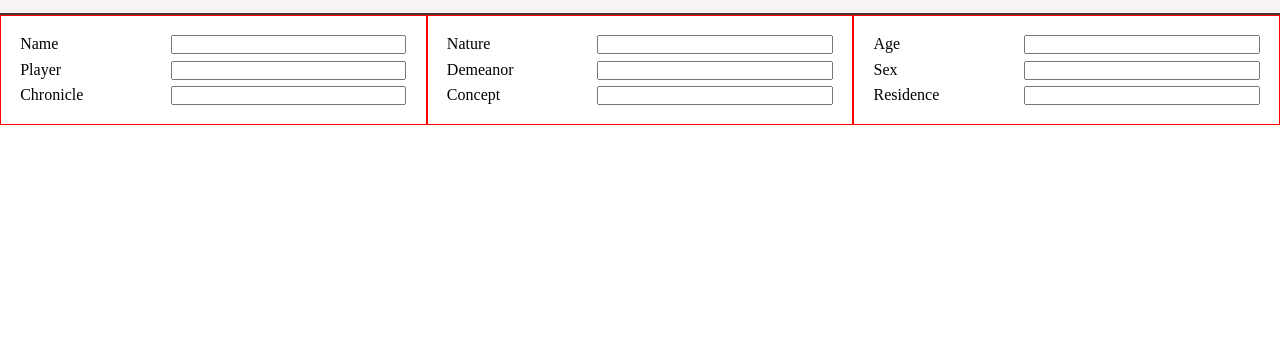
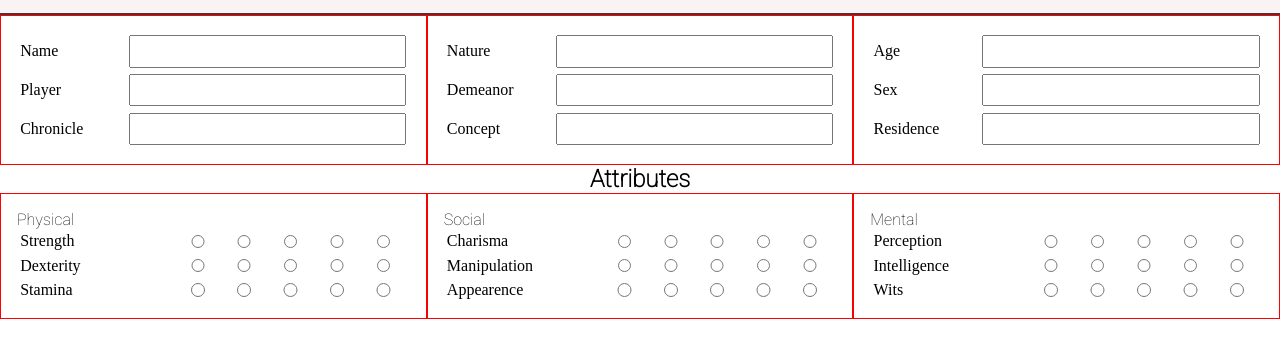
Before and after one commit to RokoVarano/WoD_NPC_generator, a website built with webpack: page src/index.html in a window 1280 px wide. Shown: the part 127-484 px from the top of the page. Built offline with nearby package versions, Linux system fonts and the light colour scheme.

Commit message:
Add Attributes section /TODO: button color change

```diff
--- a/src/assets/styles/_main.scss
+++ b/src/assets/styles/_main.scss
@@ -2,12 +2,19 @@ main {
   font-size: 200%;
 
   form {
+    display: flex;
+    flex-direction: column;
 
     section {
       width: 100%;
+      display: flex;
+      flex-direction: column;
+
       h3 {
+        text-align: center;
+      }
 
-      }
+      .article-container {
 
         article {
           border: 1px red solid;
@@ -20,9 +27,27 @@ main {
               padding: 0.2em;
               display: flex;
               justify-content: space-between;
+              align-items: center;
+
+              label {
+                width: 40%;
+              }
 
               input {
+                width: -webkit-fill-available;
+                padding: 0.5em;
+              }
+
+              .radio-container {
+                display: flex;
                 width: 60%;
+
+                input {
+                  border: 0px;
+                  width: 100%;
+                  height: 2em;
+                }
+              }
             }
           }
         }
@@ -34,35 +59,27 @@ main {
 @media screen and (min-width: 721px) {
   main {
     font-size: 100%;
-
     form {
+      section {
+        .article-container {
           display: flex;
-
-      section {
-        display: flex;
-
-        h3 {
-
-        }
 
           article {
             width: 100%;
 
             ul {
-            list-style-type: none;
-
               li {
-              padding: 0.2em;
-              display: flex;
-              justify-content: space-between;
-
+                .radio-container {
                   input {
-                width: 60%;
+                    height: 1em;
                   }
                 }
               }
             }
           }
+
         }
       }
     }
+  }
+}
--- a/src/modules/_main.js
+++ b/src/modules/_main.js
@@ -1,26 +1,31 @@
+/* eslint-disable max-len */
 const d = document;
 
 export default function main() {
   const main = d.createElement('main');
   const form = d.createElement('form');
 
-  const generalInfo = section('');
-  const leftInfo = article('', infoContent('Name', 'Player', 'Chronicle'));
-  const midInfo = article('', infoContent('Nature', 'Demeanor', 'Concept'));
-  const rightInfo = article('', infoContent('Age', 'Sex', 'Residence'));
+  const leftInfo = article('', infoContent(['Name', 'Player', 'Chronicle']));
+  const midInfo = article('', infoContent(['Nature', 'Demeanor', 'Concept']));
+  const rightInfo = article('', infoContent(['Age', 'Sex', 'Residence']));
+  const generalInfo = section('', [leftInfo, midInfo, rightInfo]);
 
+  const leftAttr = article('Physical', attributesContent(['Strength', 'Dexterity', 'Stamina']));
+  const midAttr = article('Social', attributesContent(['Charisma', 'Manipulation', 'Appearence']));
+  const rightAttr = article('Mental', attributesContent(['Perception', 'Intelligence', 'Wits']));
+  const attrInfo = section('Attributes', [leftAttr, midAttr, rightAttr]);
 
-  generalInfo.appendChild(leftInfo);
-  generalInfo.appendChild(midInfo);
-  generalInfo.appendChild(rightInfo);
+  // const attributes = section('attributes');
 
+  main.appendChild(form);
   form.appendChild(generalInfo);
-  main.appendChild(form);
+  form.appendChild(attrInfo);
+  // form.appendChild(attributes);
 
   return main;
 }
 
-const section = (title) => {
+const section = (title, articles) => {
   const section = d.createElement('section');
   if (title !== '') {
     section.id = title;
@@ -28,6 +33,14 @@ const section = (title) => {
     h3.textContent = title;
     section.appendChild(h3);
   }
+
+  const articleContainer = d.createElement('div');
+  articleContainer.classList.add('article-container');
+  section.appendChild(articleContainer);
+
+  articles.map( (article) => {
+    articleContainer.appendChild(article);
+  });
 
   return section;
 };
@@ -48,15 +61,25 @@ const article = (title, content) => {
 
 // set Each article here
 
-const infoContent = (first, second, third) => {
+const infoContent = (infos) => {
   const ul = d.createElement('ul');
+  console.log(infos);
 
-  ul.appendChild(nameWidget(first));
-  ul.appendChild(nameWidget(second));
-  ul.appendChild(nameWidget(third));
+  infos.map((info) => ul.appendChild(nameWidget(info)));
 
   return ul;
 };
+
+const attributesContent = (infos) => {
+  const ul = d.createElement('ul');
+  console.log(infos);
+
+  infos.map((info) => ul.appendChild(attrWidget(info)));
+
+  return ul;
+};
+
+// small Widgets
 
 
 const nameWidget = (title) => {
@@ -76,3 +99,39 @@ const nameWidget = (title) => {
 
   return li;
 };
+
+const attrWidget = (title) => {
+  const li = d.createElement('li');
+
+  const label = d.createElement('label');
+  label.for = title;
+  label.textContent = title;
+  li.appendChild(label);
+
+  const radioContainer = d.createElement('div');
+  radioContainer.classList.add('radio-container');
+
+  radioContainer.appendChild(widgetDot(title, 1));
+  radioContainer.appendChild(widgetDot(title, 2));
+  radioContainer.appendChild(widgetDot(title, 3));
+  radioContainer.appendChild(widgetDot(title, 4));
+  radioContainer.appendChild(widgetDot(title, 5));
+
+  li.appendChild(radioContainer);
+
+  return li;
+};
+
+const widgetDot = (title, value) => {
+  const dot = d.createElement('input');
+  dot.type = 'radio';
+  dot.name = title;
+  dot.value = value;
+  dot.addEventListener('click', () => changeDotColor(title, value));
+
+  return dot;
+};
+
+const changeDotColor = (title, value) => {
+
+}
```
Lines whose indentation alone changed are shown as unchanged.
